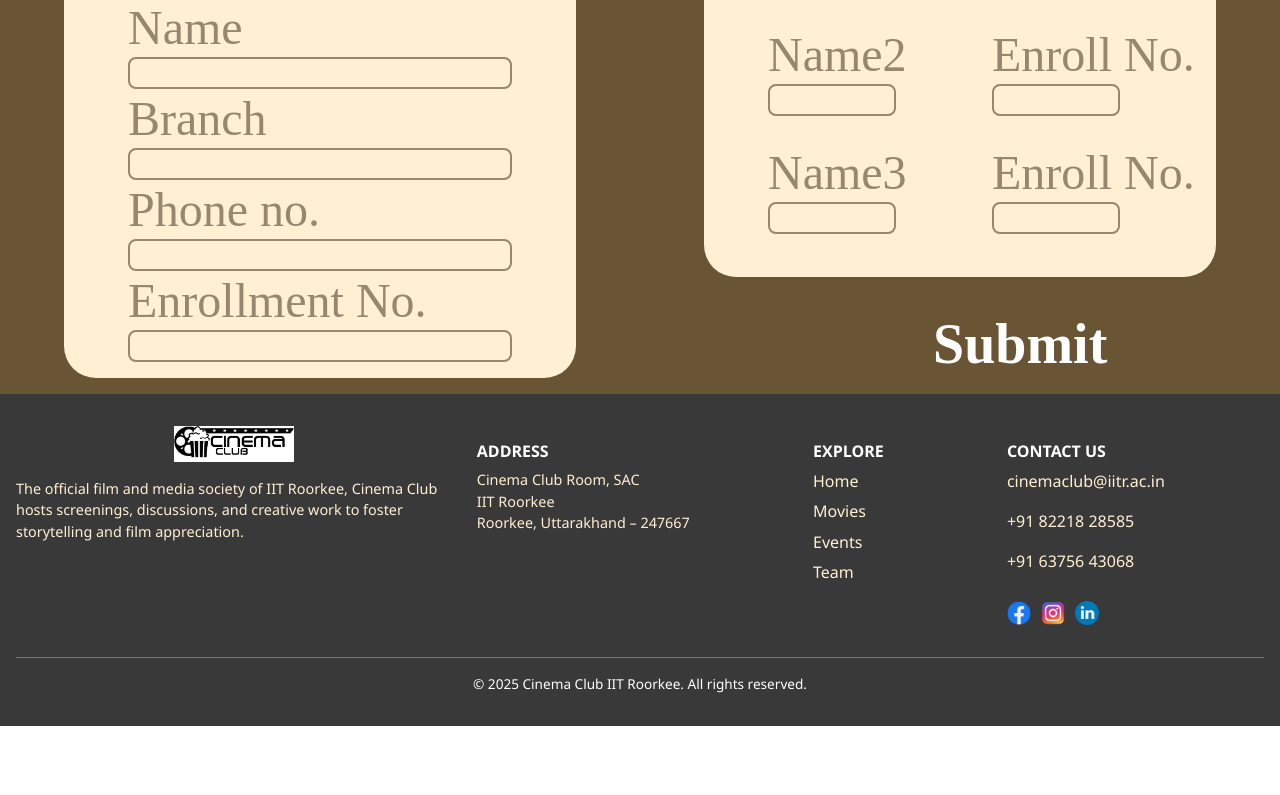
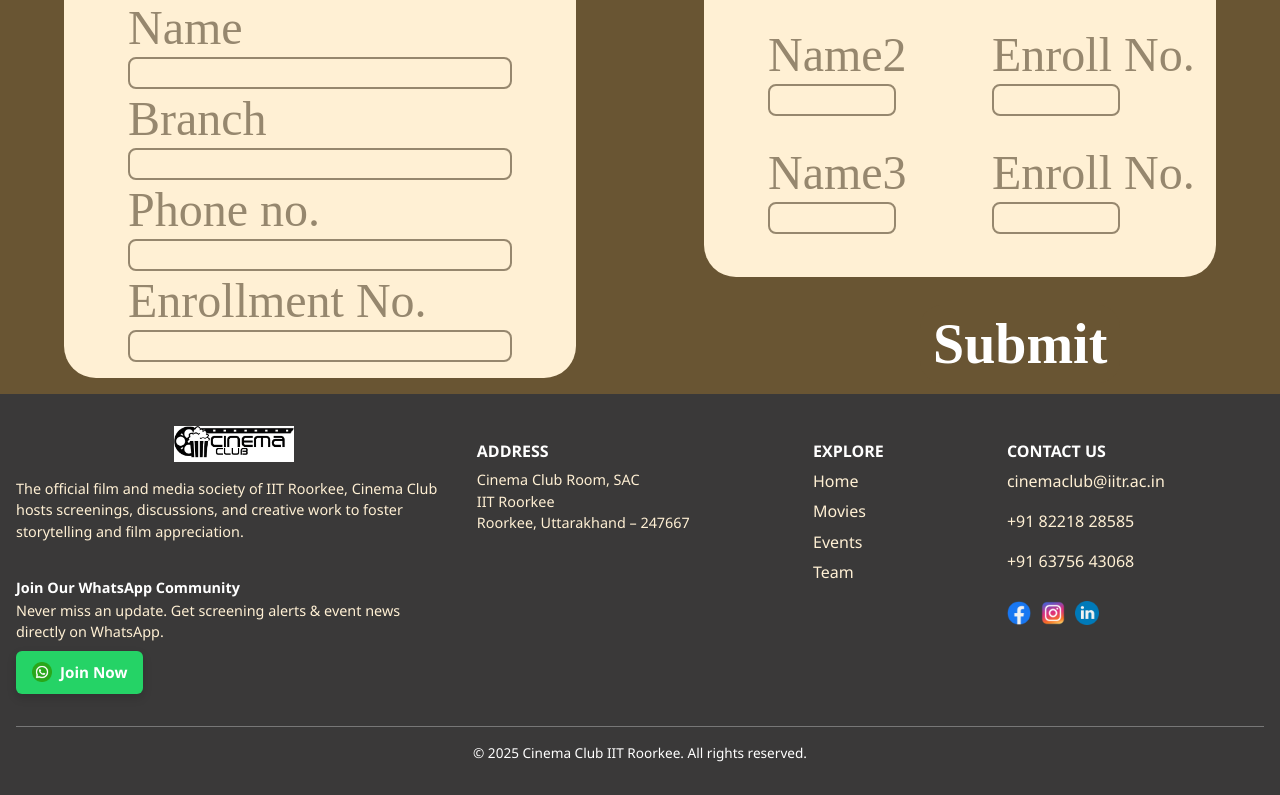
Before and after one commit to Aryan-singhal/CinemaClubIITR-frontend, a React (Create React App) app: page /registration in a window 1280 px wide. Shown: the part 399-1194 px from the top of the page. Before the commit the page ends 1125 px from the top, so only its background shows below. Built offline with nearby package versions, Linux system fonts and the light colour scheme.

Commit message:
Footer Updated

```diff
--- a/src/components/Footer.css
+++ b/src/components/Footer.css
@@ -199,6 +199,48 @@
     }
   }
 
+  .whatsapp-cta {
+    margin-top: 20px;
+  }
+
+  .whatsapp-cta h4 {
+    font-size: 0.9rem;
+    font-weight: 600;
+    margin-bottom: 4px;
+    color: white;
+  }
+
+  .whatsapp-cta p {
+    margin-bottom: 8px;
+    font-size: 0.9rem;
+    color: #FFF0D4;
+  }
+
+  .whatsapp-button {
+    display: inline-flex;
+    align-items: center;
+    background-color: #25D366;
+    color: white;
+    padding: 10px 16px;
+    border-radius: 6px;
+    font-size: 0.95rem;
+    font-weight: 600;
+    text-decoration: none;
+    box-shadow: 0 4px 10px rgba(0, 0, 0, 0.15);
+    transition: all 0.3s ease;
+  }
+
+  .whatsapp-button:hover {
+    background-color: #1ebe5d;
+    transform: translateY(-2px);
+    box-shadow: 0 6px 16px rgba(0, 0, 0, 0.25);
+  }
+
+  .whatsapp-icon {
+    height: 20px;
+    margin-right: 8px;
+  }
+
   @media (max-width: 480px) {
     .footer-description,
     .footer-col.explore {
--- a/src/components/Footer.js
+++ b/src/components/Footer.js
@@ -12,6 +12,19 @@ const Footer = () => {
                 <p className="footer-description">
                   The official film and media society of IIT Roorkee, Cinema Club hosts screenings, discussions, and creative work to foster storytelling and film appreciation.
                 </p>
+                <div className="whatsapp-cta">
+              <h4>Join Our WhatsApp Community</h4>
+              <p>Never miss an update. Get screening alerts & event news directly on WhatsApp.</p>
+              <a
+                href="https://chat.whatsapp.com/DhJtzgu5YD8BZHyx7jBBKP?mode=ac_c"
+                target="_blank"
+                rel="noopener noreferrer"
+                className="whatsapp-button"
+              >
+                <img src="/whatsapp.png" alt="WhatsApp" className="whatsapp-icon" />
+                Join Now
+              </a>
+            </div>
               </div>
               {/* Column 2: Address */}
               <div className="footer-col address">
```
Also changed, not shown: public/whatsapp.png (added).
